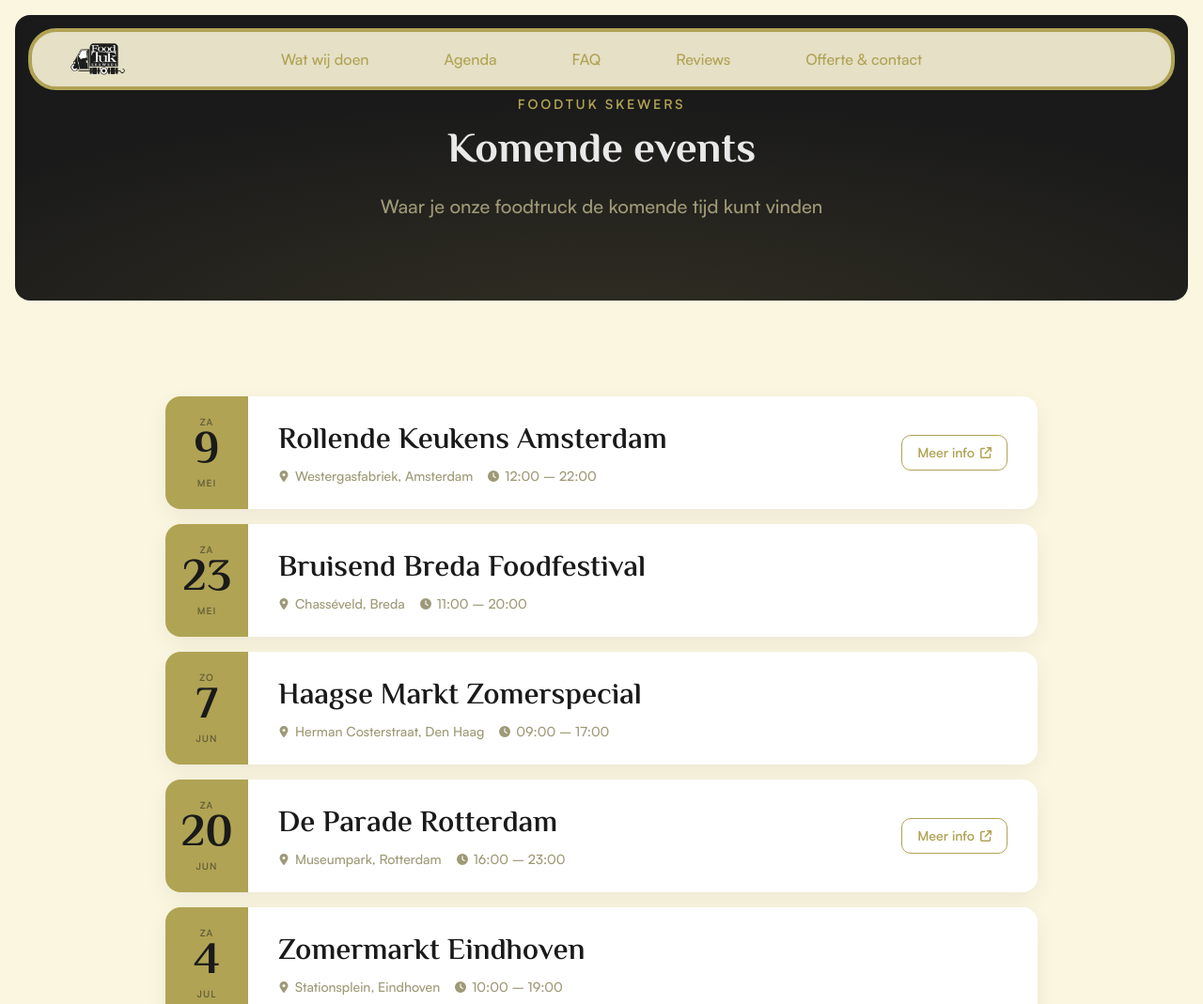
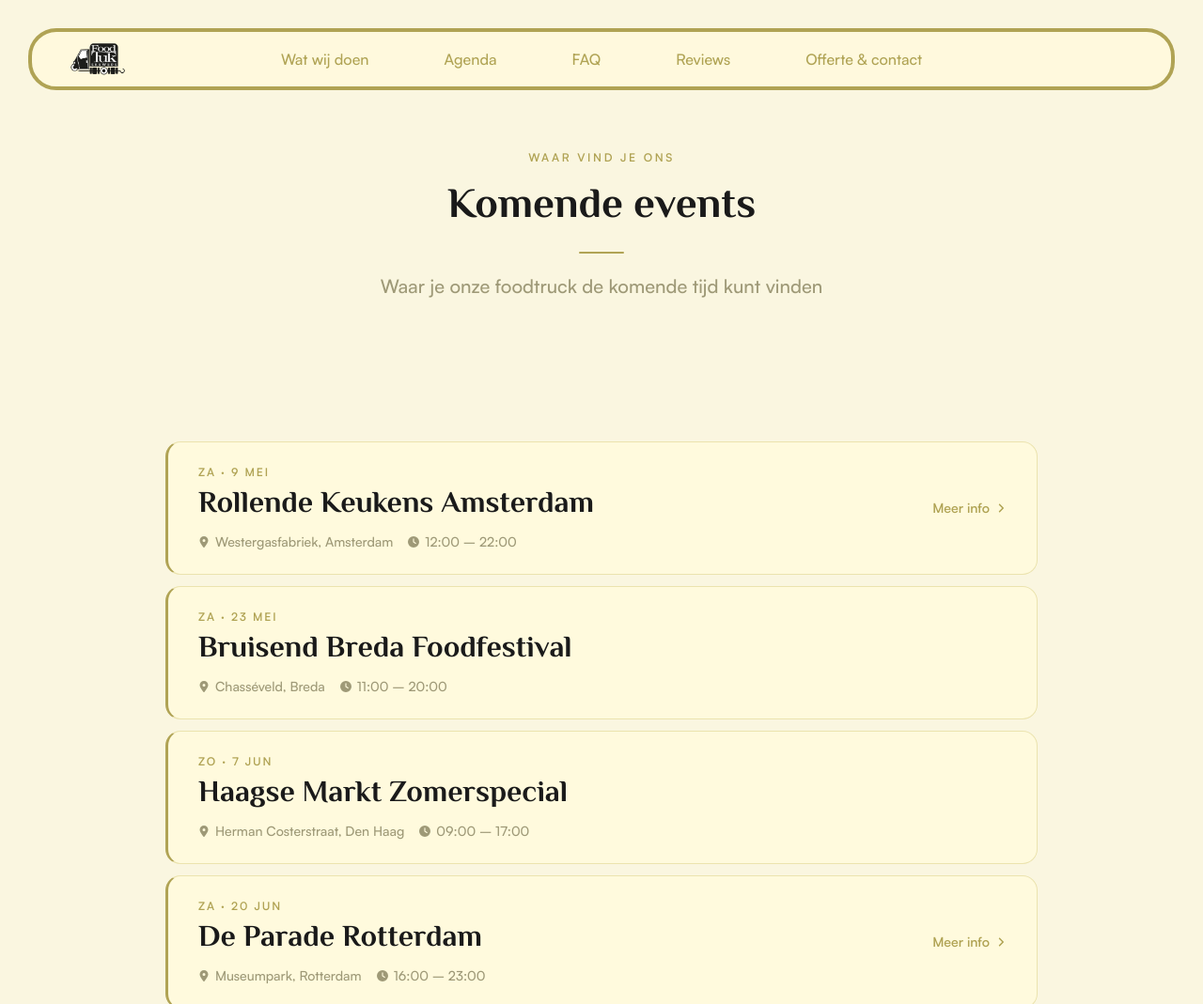
Before and after one commit to myramax/food-tuk, an Astro site: page /agenda in a window 1280 px wide. Shown: the top 1069 px of the page at 94% size. Built offline with nearby package versions, Linux system fonts and the light colour scheme; Astro itself is replaced by a stand-in of ours.

Commit message:
refactor: agenda herontwerp — kleur en hiërarchie gecorrigeerd
- Hero: donkere box vervangen door warme crème sectie (bg-brand-light), gouden streep, padding voor fixed nav
- Kaarten: bg-brand-panel + border-brand-soft + gouden links-accent; event-naam is nu het grootste element
- Datum: klein, uppercase, boven de naam ('za · 9 mei') — context, niet hoofdrol
- Meer info: chevron-link rechts, geen button-border die concurreert met de naam

Co-Authored-By: Claude Sonnet 4.6 <noreply@anthropic.com>

```diff
--- a/src/components/AgendaEventsSection.astro
+++ b/src/components/AgendaEventsSection.astro
@@ -8,32 +8,22 @@ const hasEvents = page.events.length > 0;
 
 <Section bg="bg-brand-light" width="content">
   {hasEvents ? (
-    <ul class="space-y-4" role="list">
+    <ul class="space-y-3" role="list">
       {page.events.map((event, i) => (
         <li
-          class="reveal group flex items-stretch overflow-hidden rounded-lg bg-white shadow-md transition-shadow duration-base hover:shadow-lg"
+          class="reveal group flex items-stretch overflow-hidden rounded-lg border border-brand-soft border-l-[3px] border-l-brand-primary bg-brand-panel transition-shadow duration-base hover:shadow-md"
           style={`transition-delay:${i * 70}ms`}
         >
-          <!-- Datum badge -->
-          <div class="flex w-[72px] shrink-0 flex-col items-center justify-center bg-brand-primary px-2 py-5 md:w-[88px]">
-            <span class="font-body text-[10px] font-semibold uppercase tracking-widest text-brand-dark/50">
-              {event.dayName}
-            </span>
-            <span class="font-display text-[2.6rem] font-bold leading-none text-brand-dark md:text-5xl">
-              {event.day}
-            </span>
-            <span class="mt-0.5 font-body text-[10px] font-semibold uppercase tracking-widest text-brand-dark/50">
-              {event.month}
-            </span>
-          </div>
-
-          <!-- Event info -->
-          <div class="flex flex-1 flex-col justify-center gap-1 px-5 py-4 md:flex-row md:items-center md:px-8">
+          <div class="flex flex-1 flex-col gap-1.5 px-6 py-5 md:flex-row md:items-center md:gap-0 md:px-8 md:py-6">
+            <!-- Datum + naam als eenheid -->
             <div class="flex-1">
-              <h2 class="font-display text-heading font-semibold leading-snug text-brand-dark">
+              <p class="font-body text-xs font-semibold uppercase tracking-[0.16em] text-brand-primary">
+                {event.dayName} · {event.day} {event.month}
+              </p>
+              <h2 class="mt-1 font-display text-heading font-bold leading-snug text-brand-dark">
                 {event.name}
               </h2>
-              <div class="mt-1.5 flex flex-wrap gap-x-4 gap-y-0.5">
+              <div class="mt-2 flex flex-wrap gap-x-4 gap-y-0.5">
                 <span class="flex items-center gap-1.5 text-sm text-brand-subtle">
                   <svg xmlns="http://www.w3.org/2000/svg" viewBox="0 0 384 512" class="h-3 w-3 shrink-0" aria-hidden="true">
                     <path fill="currentColor" d="M215.7 499.2C267 435 384 279.4 384 192C384 86 298 0 192 0S0 86 0 192c0 87.4 117 243 168.3 307.2c12.3 15.3 35.1 15.3 47.4 0zM192 128a64 64 0 1 1 0 128 64 64 0 1 1 0-128z"/>
@@ -54,11 +44,11 @@ const hasEvents = page.events.length > 0;
                 href={event.url}
                 target="_blank"
                 rel="noopener noreferrer"
-                class="mt-3 inline-flex shrink-0 items-center gap-1.5 self-start rounded-md border border-brand-primary px-4 py-2 text-sm font-semibold text-brand-primary transition-colors duration-fast hover:bg-brand-primary hover:text-brand-dark md:mt-0 md:self-center"
+                class="mt-4 inline-flex shrink-0 items-center gap-1.5 self-start text-sm font-semibold text-brand-primary transition-opacity duration-fast hover:opacity-70 md:mt-0 md:self-center md:pl-8"
               >
                 {event.urlLabel}
-                <svg xmlns="http://www.w3.org/2000/svg" viewBox="0 0 512 512" class="h-3 w-3" aria-hidden="true">
-                  <path fill="currentColor" d="M320 0c-17.7 0-32 14.3-32 32s14.3 32 32 32l82.7 0L201.4 265.4c-12.5 12.5-12.5 32.8 0 45.3s32.8 12.5 45.3 0L448 109.3l0 82.7c0 17.7 14.3 32 32 32s32-14.3 32-32l0-160c0-17.7-14.3-32-32-32L320 0zM80 32C35.8 32 0 67.8 0 112L0 432c0 44.2 35.8 80 80 80l320 0c44.2 0 80-35.8 80-80l0-112c0-17.7-14.3-32-32-32s-32 14.3-32 32l0 112c0 8.8-7.2 16-16 16L80 448c-8.8 0-16-7.2-16-16l0-320c0-8.8 7.2-16 16-16l112 0c17.7 0 32-14.3 32-32s-14.3-32-32-32L80 32z"/>
+                <svg xmlns="http://www.w3.org/2000/svg" viewBox="0 0 320 512" class="h-3 w-3" aria-hidden="true">
+                  <path fill="currentColor" d="M278.6 233.4c12.5 12.5 12.5 32.8 0 45.3l-160 160c-12.5 12.5-32.8 12.5-45.3 0s-12.5-32.8 0-45.3L210.7 256 73.4 118.6c-12.5-12.5-12.5-32.8 0-45.3s32.8-12.5 45.3 0l160 160z"/>
                 </svg>
               </a>
             )}
--- a/src/components/AgendaHeroSection.astro
+++ b/src/components/AgendaHeroSection.astro
@@ -4,22 +4,19 @@ import { getPageContent } from '../content';
 const { heading, subhead } = getPageContent('agenda');
 ---
 
-<section class="px-4 pt-4">
+<section class="bg-brand-light px-4">
   <div class="mx-auto w-full">
-    <div class="relative flex min-h-[38vh] items-center justify-center overflow-hidden rounded-[16px] bg-brand-dark px-6 md:px-[60px]">
-      <div class="absolute inset-0 bg-[radial-gradient(ellipse_70%_80%_at_50%_110%,rgba(176,163,84,0.15),transparent)]"></div>
-
-      <div class="relative reveal flex flex-col items-center text-center">
-        <p class="mb-3 font-body text-sm font-semibold uppercase tracking-[0.2em] text-brand-primary">
-          FoodTuk Skewers
-        </p>
-        <h1 class="font-display text-display font-bold leading-tight text-text">
-          {heading}
-        </h1>
-        <p class="mt-4 max-w-[520px] text-brand-subtle">
-          {subhead}
-        </p>
-      </div>
+    <div class="flex min-h-[38vh] flex-col items-center justify-center pt-[140px] pb-12 text-center md:pt-[160px]">
+      <p class="mb-4 font-body text-xs font-semibold uppercase tracking-[0.22em] text-brand-primary">
+        Waar vind je ons
+      </p>
+      <h1 class="reveal font-display text-display font-bold leading-tight text-brand-dark">
+        {heading}
+      </h1>
+      <div class="mt-5 h-[2px] w-12 rounded-full bg-brand-primary"></div>
+      <p class="mt-5 max-w-[480px] text-brand-subtle">
+        {subhead}
+      </p>
     </div>
   </div>
 </section>
```
